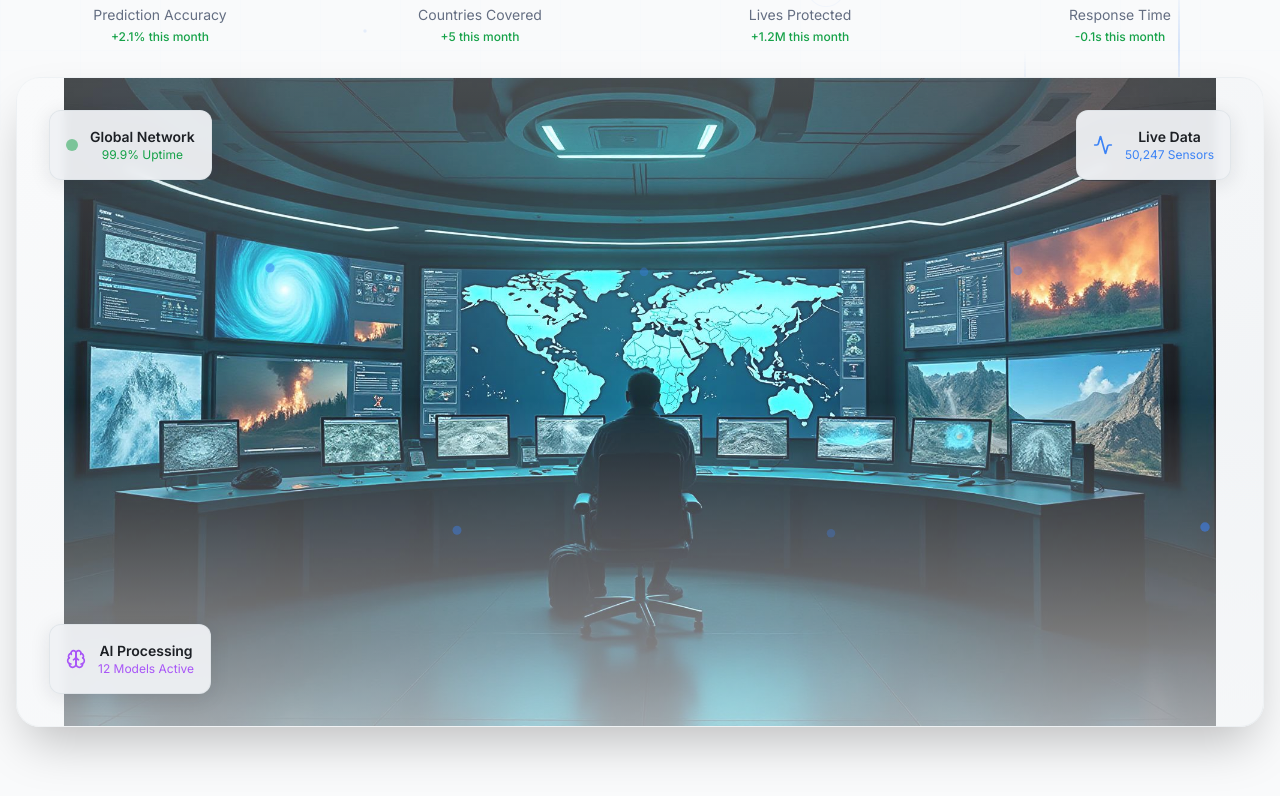
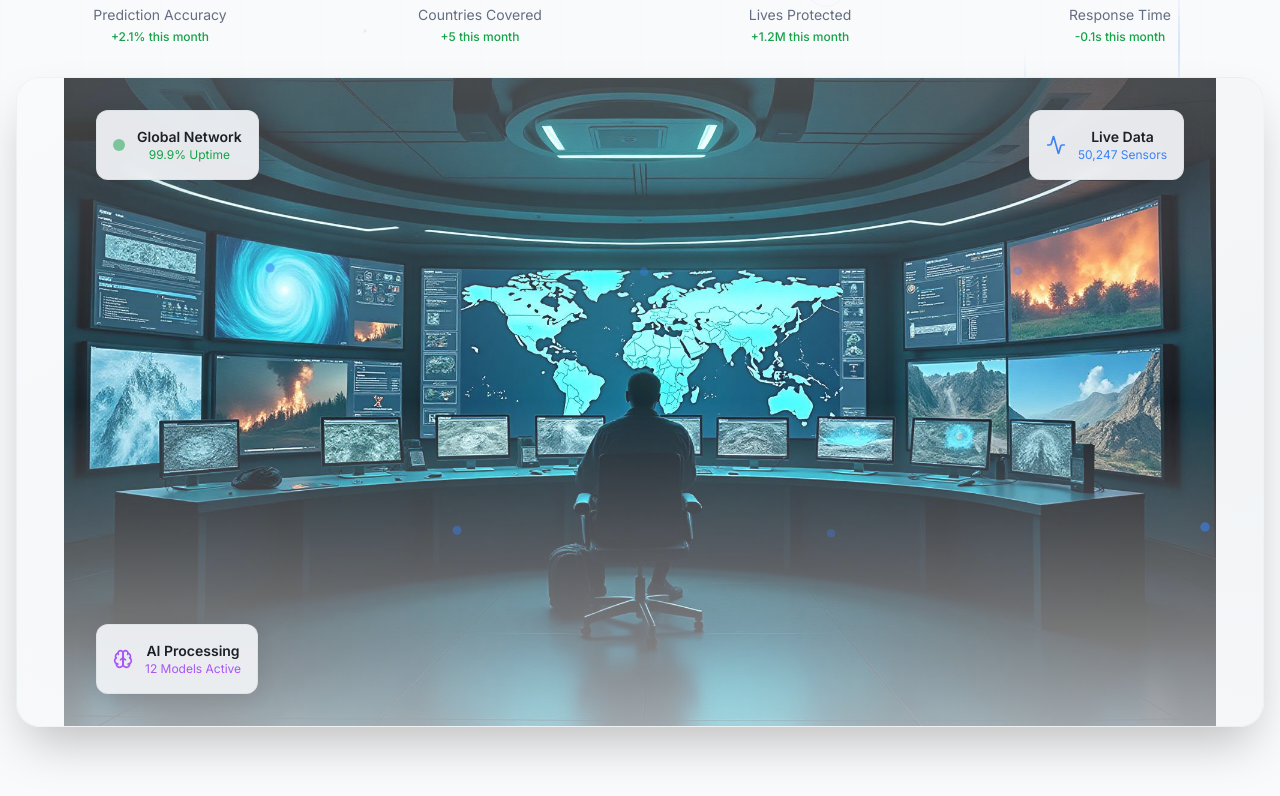
Before and after one commit to Hiruja99k/disastroscope, a React (Vite) app: page / in a window 1280 px wide. Shown: the part 670-1466 px from the top of the page. Built offline with nearby package versions, Linux system fonts and the light colour scheme.

Commit message:
Visual edit in Lovable
Edited UI in Lovable

```diff
--- a/src/pages/EnhancedLanding.tsx
+++ b/src/pages/EnhancedLanding.tsx
@@ -539,7 +539,7 @@ export default function EnhancedLanding() {
               }} transition={{
                 duration: 0.6,
                 delay: 1.5
-              }} className="absolute top-8 left-8 bg-card/95 backdrop-blur-sm p-4 rounded-xl shadow-card border border-border/50">
+              }} className="absolute top-8 left-8 bg-card/95 backdrop-blur-sm p-4 rounded-xl shadow-card border border-border/50 mx-[47px]">
                   <div className="flex items-center space-x-3">
                     <div className="w-3 h-3 bg-success rounded-full animate-pulse"></div>
                     <div>
@@ -558,7 +558,7 @@ export default function EnhancedLanding() {
               }} transition={{
                 duration: 0.6,
                 delay: 1.7
-              }} className="absolute top-8 right-8 bg-card/95 backdrop-blur-sm p-4 rounded-xl shadow-card border border-border/50">
+              }} className="absolute top-8 right-8 bg-card/95 backdrop-blur-sm p-4 rounded-xl shadow-card border border-border/50 mx-[47px]">
                   <div className="flex items-center space-x-3">
                     <Activity className="h-5 w-5 text-primary" />
                     <div>
@@ -577,7 +577,7 @@ export default function EnhancedLanding() {
               }} transition={{
                 duration: 0.6,
                 delay: 1.9
-              }} className="absolute bottom-8 left-8 bg-card/95 backdrop-blur-sm p-4 rounded-xl shadow-card border border-border/50">
+              }} className="absolute bottom-8 left-8 bg-card/95 backdrop-blur-sm p-4 rounded-xl shadow-card border border-border/50 mx-[47px]">
                   <div className="flex items-center space-x-3">
                     <Brain className="h-5 w-5 text-purple-500" />
                     <div>
```
